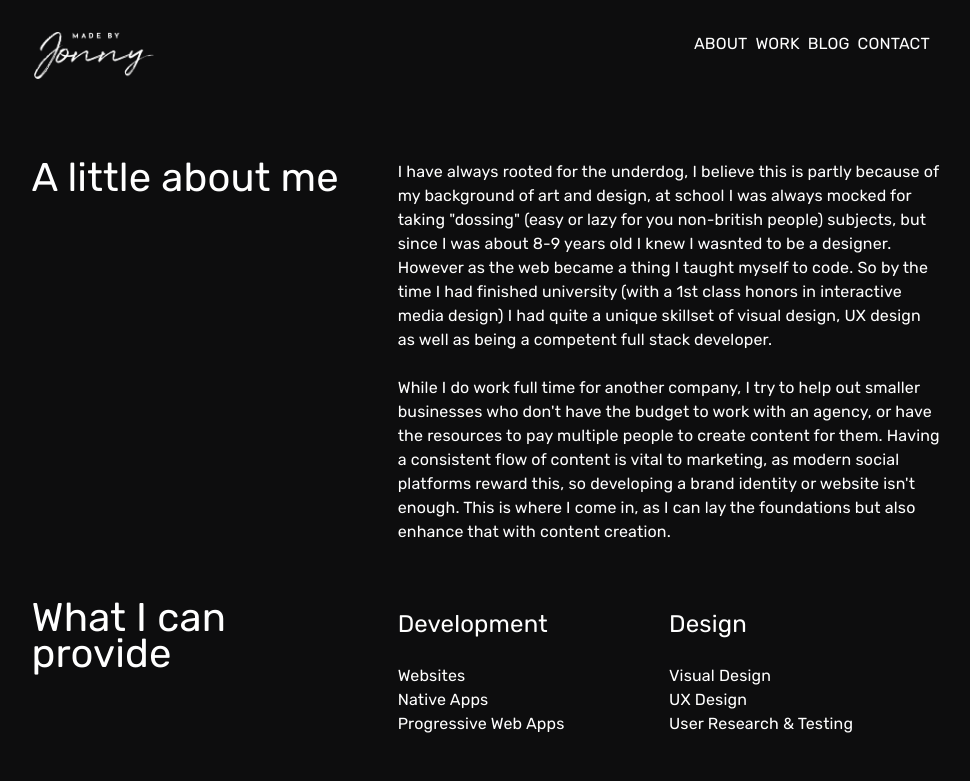
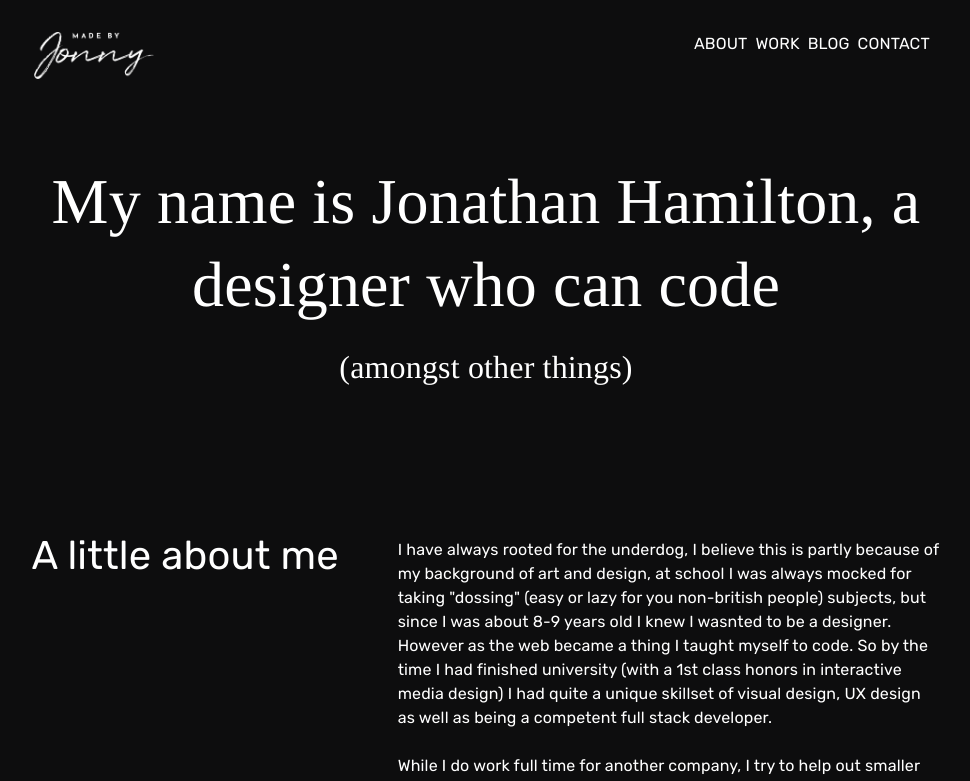
Before and after one commit to made-by-jonny/portfolio, a Next.js app: page /about in a window 1280 px wide. Shown: the top 781 px of the page, without its empty margins (154-1124 px from the left). Built offline with nearby package versions, Linux system fonts and the light colour scheme.

Commit message:
content added

```diff
--- a/pages/about.tsx
+++ b/pages/about.tsx
@@ -4,6 +4,25 @@ import styled from "styled-components";
 
 const Page: React.FC = styled.div`
   padding-top: 10rem;
+  h1 {
+    font-family: times;
+    margin: 0 0 8rem 0;
+    font-weight: 400;
+    line-height: 130%;
+    text-align: left;
+    text-align: center;
+    span {
+      display: block;
+      font-size: 2rem;
+    }
+  }
+  @media (max-width: 525px) {
+    h1 {
+      font-size: 3rem;
+      margin: 0 0 2rem 0;
+      text-align: left;
+    }
+  }
 `;
 
 const Intro: React.FC = styled.div`
@@ -93,6 +112,10 @@ const AboutContainer: React.FC = styled.article`
 const Index: React.FC = () => {
   return (
     <Page>
+      <h1>
+        My name is Jonathan Hamilton, a designer who can code
+        <span>(amongst other things)</span>
+      </h1>
       <AboutContainer>
         <header>
           <h2>A little about me</h2>
```
